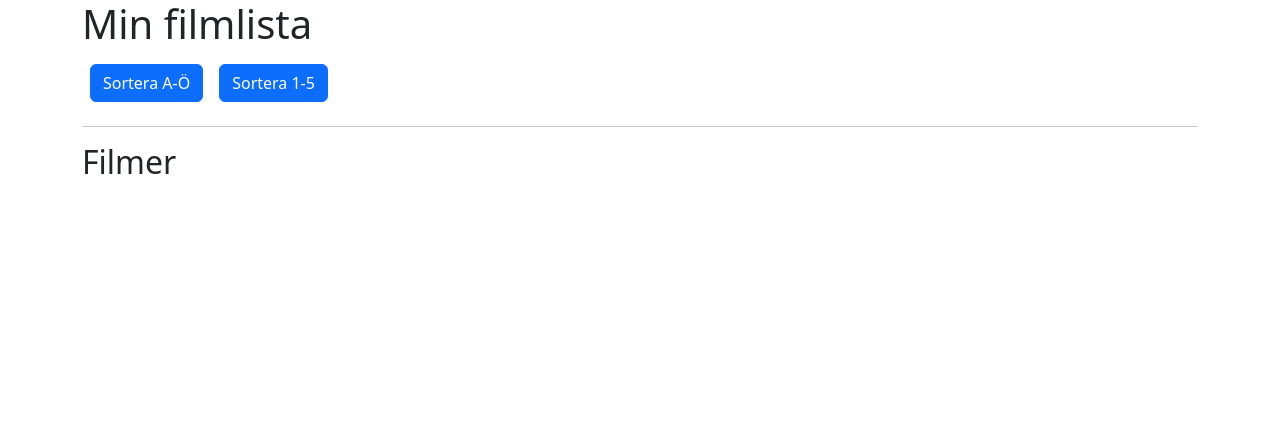
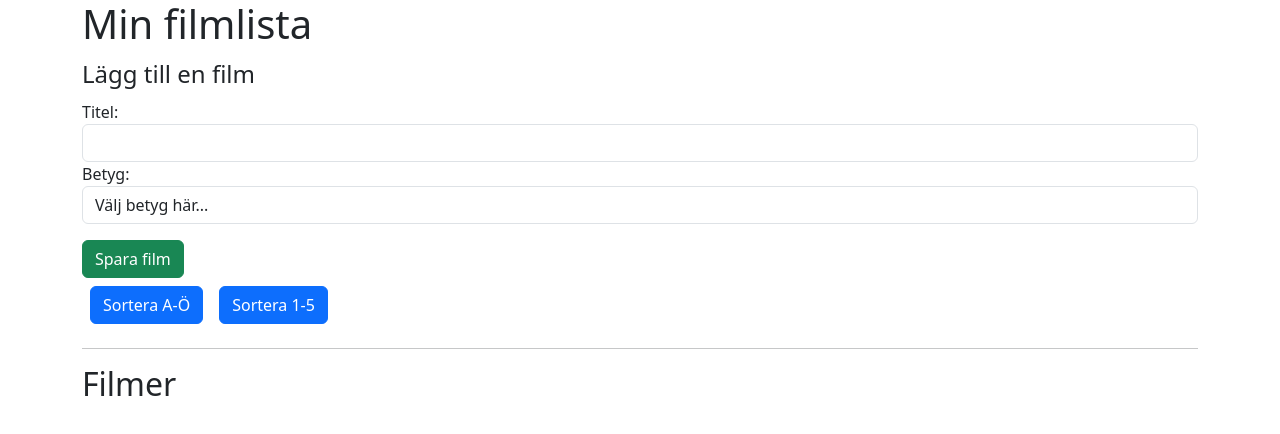
Before and after one commit to gihedenalexander/Assignment-6, a React (Vite) app in the folder Assignment6/: page / in a window 1280 px wide. Shown: the top 434 px of the page. Built offline with nearby package versions, Linux system fonts and the light colour scheme.

Commit message:
Lade till majoriteten av funktionaliteten för att bygga upp komponenterna på rätt sätt

```diff
--- a/Assignment6/src/Movie/AddMovieForm.jsx
+++ b/Assignment6/src/Movie/AddMovieForm.jsx
@@ -1,5 +1,64 @@
-function AddMovieForm() {
+import { useState } from 'react'
 
+function AddMovieForm({ onAddMovie }) {
+    const [title, setTitle] = useState('');
+    const [grade, setGrade] = useState('0');
+
+    // Hanterar tilläggning av en film
+    const handleSubmit = (e) => {
+        e.preventDefault();
+
+        // Kontrollerar att titel och betyg är giltigt ifyllda
+        if (title === "" && grade === "0") {
+            alert("Vänligen ange en titel och ett betyg!");
+        } else if (title === "") {
+            alert("Vänligen ange en titel!");
+        } else if (grade === "0") {
+            alert("Vänligen ange ett betyg!");
+        } else {
+            // Skickar vidare titel och betyg till onAddMovie
+            onAddMovie(title.trim(), grade);
+            // Nollställer sedan titel och betyg-fälten
+            setTitle('');
+            setGrade('0');
+        }
+    }
+
+    return(
+        <>
+            <form id="add-movie-form" onSubmit={handleSubmit}>
+                <fieldset>
+                    <legend>Lägg till en film</legend>
+
+                    <label htmlFor="title-field">Titel:</label>
+                    <input
+                        type="text"
+                        id="title-field"
+                        className="form-control"
+                        value={title}
+                        onChange={(e) => setTitle(e.target.value)}
+                    />
+
+                    <label htmlFor="rating-field">Betyg:</label>
+                    <select
+                        id="rating-field"
+                        className="form-control"
+                        value={grade}
+                        onChange={(e) => setGrade(e.target.value)}
+                    >
+                        <option value="0">Välj betyg här...</option>
+                        <option value="1">1</option>
+                        <option value="2">2</option>
+                        <option value="3">3</option>
+                        <option value="4">4</option>
+                        <option value="5">5</option>
+                    </select>
+
+                    <input type="submit" className="btn btn-success mt-3" value="Spara film"/>
+                </fieldset>
+            </form>
+        </>
+    );
 }
 
 export default AddMovieForm
--- a/Assignment6/src/Movie/Movie.jsx
+++ b/Assignment6/src/Movie/Movie.jsx
@@ -1,5 +1,31 @@
-function Movie() {
+function Movie({ title, grade, onDelete }) {
+    // Genererar stjärnor baserat på vilket betyg filmen har
+    const generateStars = (rating) => {
+        return [...Array(rating)].map((_, i) => (
+            <img
+                key={i}
+                src="assets/star.png"
+                className="movie-stars"
+                alt="Star"
+            />
+        ))
+    }
 
+    return(
+        // Nedan byggs en film-komponent upp
+        <li data-grade={grade} data-title={title}>
+            <h5>{title}</h5>
+            <div className="icons">
+                <div className="stars">{generateStars(grade)}</div>
+                <img
+                    src="/assets/delete.png"
+                    alt="Delete movie"
+                    className="delete-movie-icon"
+                    onClick={() => onDelete(title)}
+                />
+            </div>
+        </li>
+    );
 }
 
 export default Movie
--- a/Assignment6/src/Movie/Movies.jsx
+++ b/Assignment6/src/Movie/Movies.jsx
@@ -1,5 +1,19 @@
-function Movies() {
+import Movie from './Movie'
 
+function Movies({ movies, onDelete }) {
+    // Nedan byggs listan upp med filmerna, dessa har titel, betyg och en delete-knapp
+    return(
+        <ul id="movies">
+            {movies.map((movie, index) => (
+                <Movie
+                    key={index}
+                    title={movie.title}
+                    grade={movie.grade}
+                    onDelete={onDelete}
+                />
+            ))}
+        </ul>
+    );
 }
 
 export default Movies
--- a/Assignment6/src/MovieApplication.jsx
+++ b/Assignment6/src/MovieApplication.jsx
@@ -16,11 +16,11 @@ function MovieApplication() {
     }
 
     const sortByTitle = () => {
-        setMovies(m => [...m].sort((a, b) => b.grade - a.grade));
+        setMovies(m => [...m].sort((a, b) => a.title.localeCompare(b.title)));
     }
 
     const sortByGrade = () => {
-        setMovies(m => [...m].sort((a, b) => a.title.localeCompare(b.title)));
+        setMovies(m => [...m].sort((a, b) => b.grade - a.grade));
     }
 
     return(
```
Also changed, not shown: Assignment6/public/assets/delete.png (added), Assignment6/public/assets/star.png (added).
